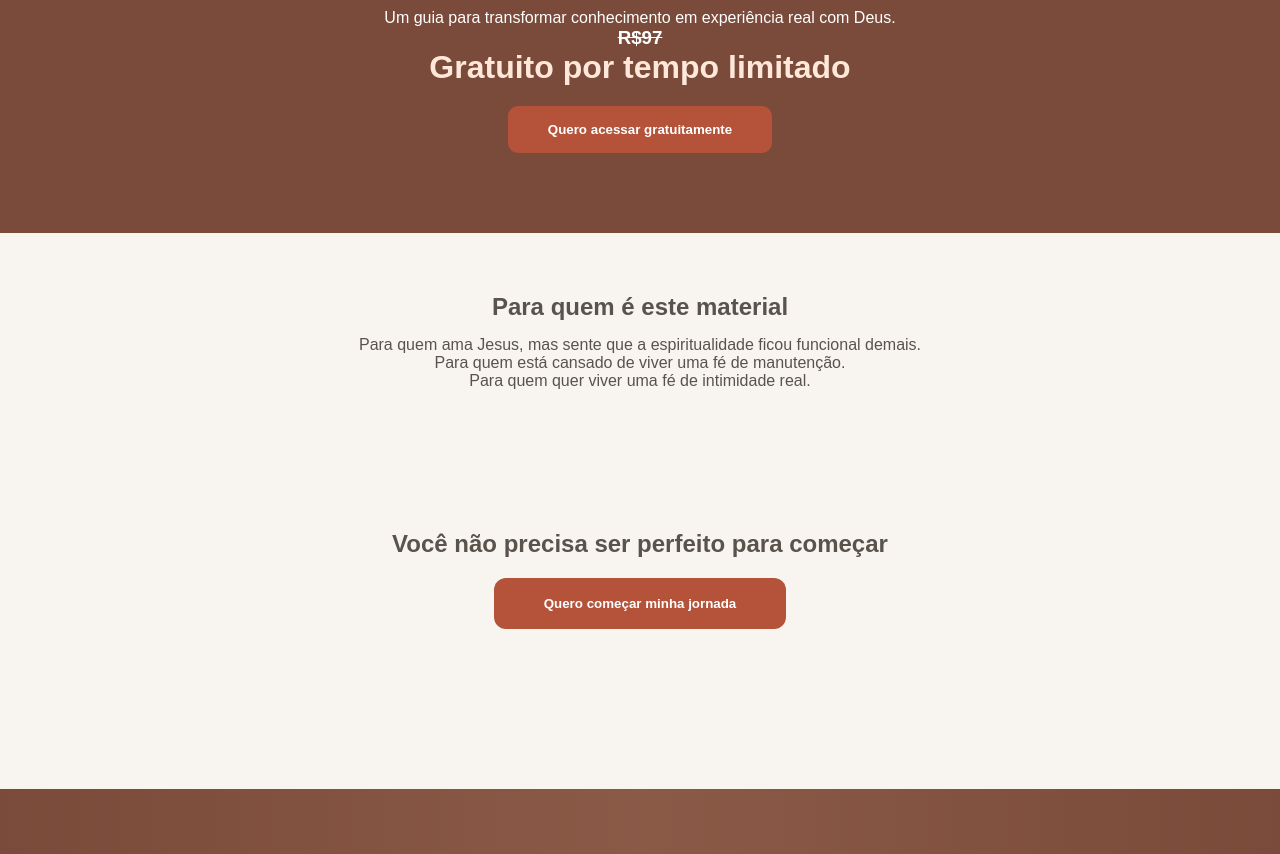
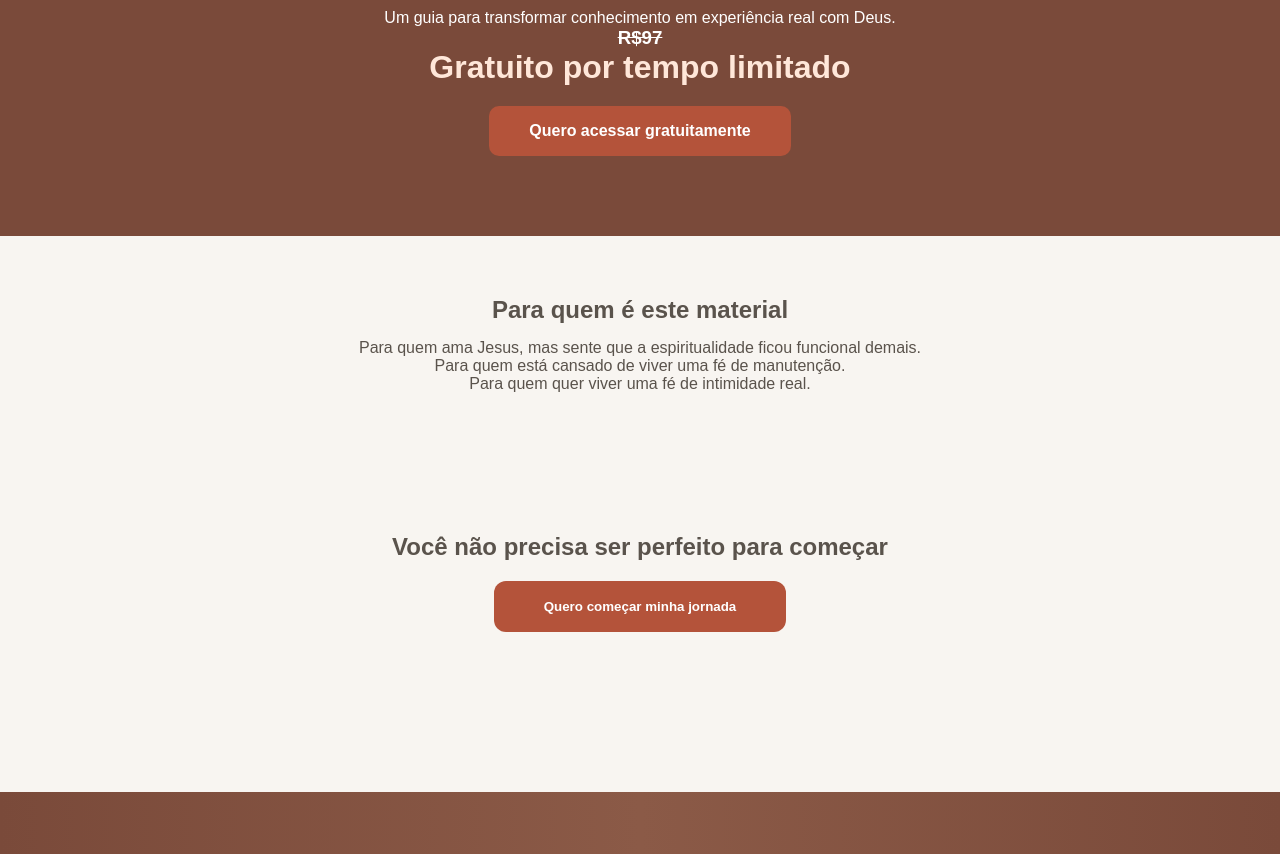
Before and after one commit to Mayra727/avivai-frontend, a React (Vite) app: page /ebook in a window 1280 px wide. Shown: the part 2014-2868 px from the top of the page. Built offline with nearby package versions, Linux system fonts and the light colour scheme.

Commit message:
fix: adiciona abertura do ebook pdf

```diff
--- a/src/pages/EbookPage.tsx
+++ b/src/pages/EbookPage.tsx
@@ -144,14 +144,14 @@ const user = JSON.parse(
   Gratuito por tempo limitado
 </h2>
 
-          <button
+<button
   onClick={() => {
 
     if(user){
 
-      window.open("/ebook.pdf");
+      window.open("/ebook.pdf", "_blank");
 
-    }else{
+    } else {
 
       navigate("/cadastro");
 
@@ -164,7 +164,10 @@ const user = JSON.parse(
     background: "#B4533A",
     color: "white",
     borderRadius: "10px",
-    border: "none"
+    border: "none",
+    cursor: "pointer",
+    fontWeight: "bold",
+    fontSize: "16px"
   }}
 >
   Quero acessar gratuitamente
```
